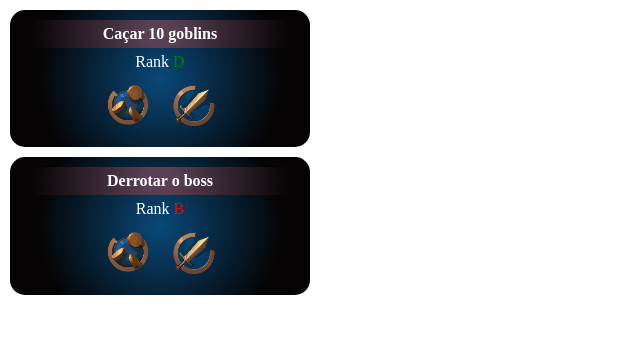
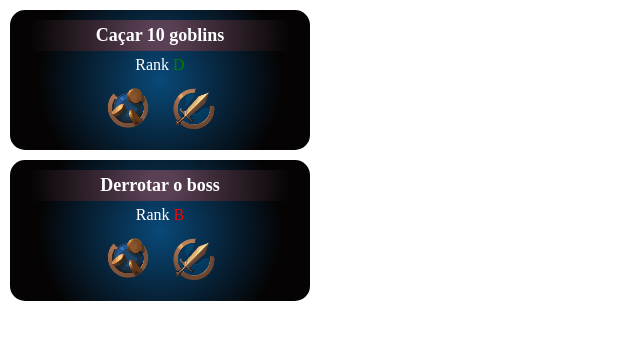
Before and after one commit to PauloThor/Guild-Leveling, a React (Create React App) app: page /styleguide in a window 1280 px wide. Shown: the top 340 px of the page, without its empty margins (0-640 px from the left). Built offline with nearby package versions, Linux system fonts and the light colour scheme.

Commit message:
increase font size

```diff
--- a/src/components/Quest/index.jsx
+++ b/src/components/Quest/index.jsx
@@ -1,5 +1,4 @@
 import { Button, makeStyles, Modal } from "@material-ui/core";
-import { CheckCircle, RemoveCircle } from "@material-ui/icons";
 import { useState } from "react";
 import styled from "styled-components";
 
@@ -27,6 +26,7 @@ const Container = styled.div`
       rgba(5, 3, 3, 1) 93%
     );
     padding: 5px;
+    font-size: 18px;
   }
 
   p {
```
